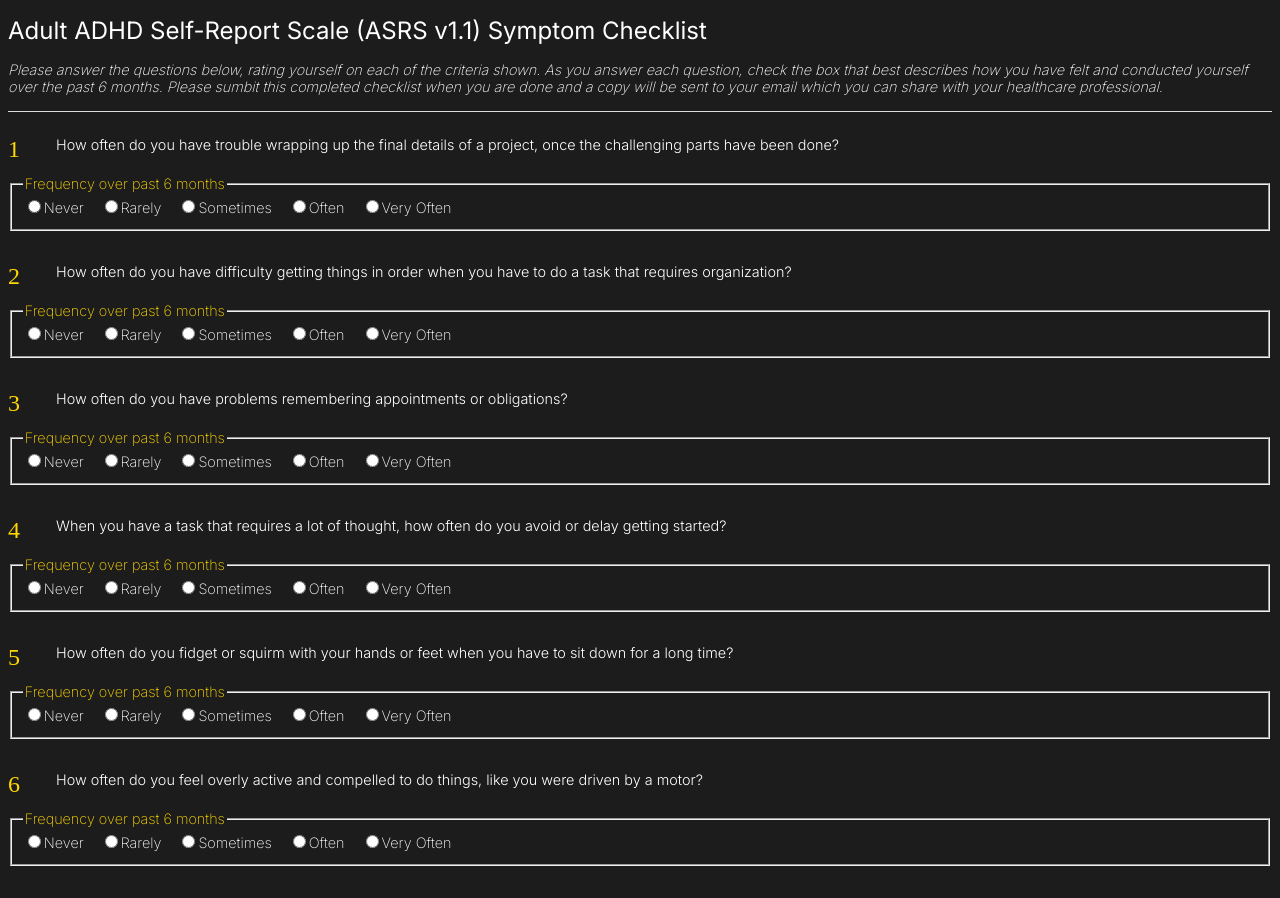
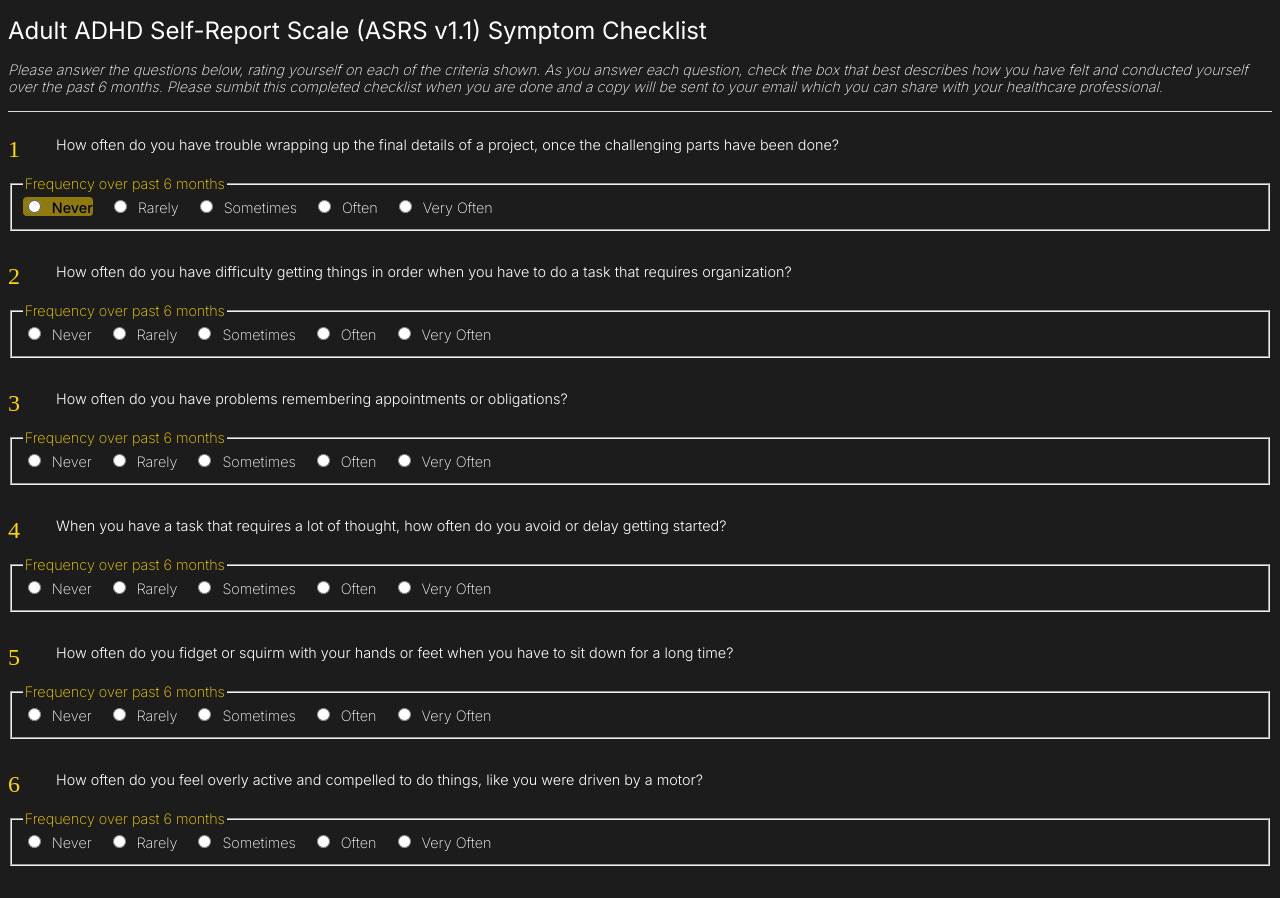
Before and after one commit to vishalicious213/adhd, a React (Vite) app: page / in a window 1280 px wide. In both pictures the pointer is over the element 53 px from the left and 206 px from the top of the page. Built offline with nearby package versions, Linux system fonts and the light colour scheme.

Commit message:
added hover effect to .answer

```diff
--- a/src/index.css
+++ b/src/index.css
@@ -48,6 +48,13 @@ p {
 
 .answer {
     margin-bottom: .25rem;
+    border-radius: .25rem;
+}
+
+.answer:hover {
+    background: rgba(255, 215, 0, .5);
+    color: black;
+    font-weight: 500;
 }
 
 fieldset {
@@ -58,6 +65,10 @@ legend {
     color: gold;
 }
 
+label {
+    margin-left: .5rem;
+}
+
 /* MEDIA QUERIES */
 
 @media screen and (min-width: 500px) {
```
